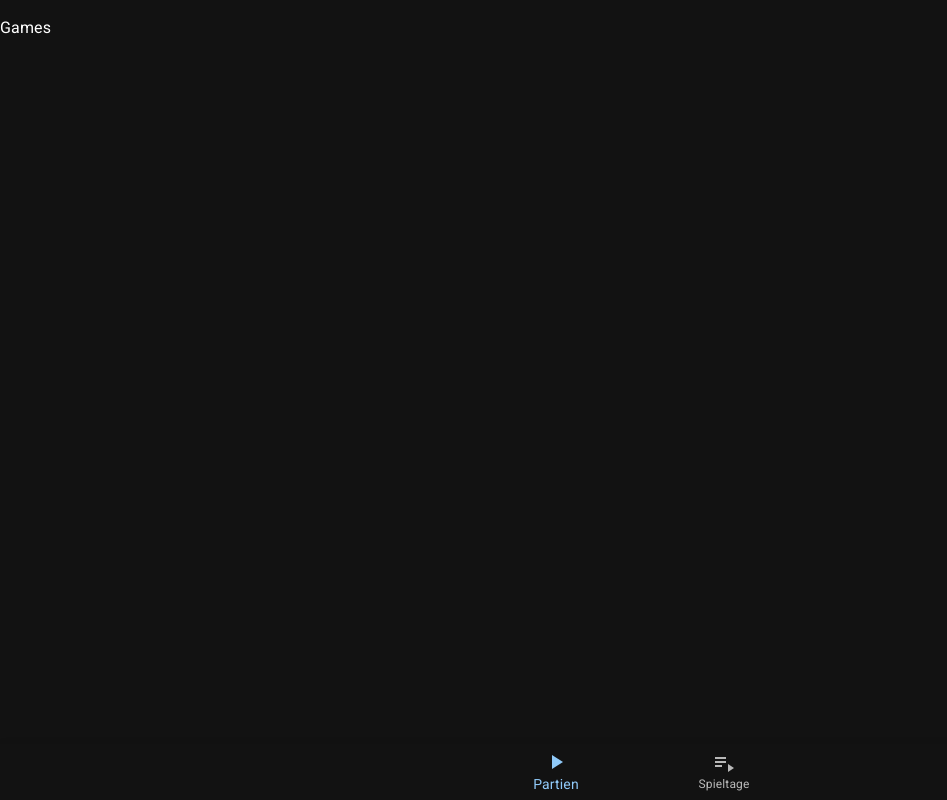
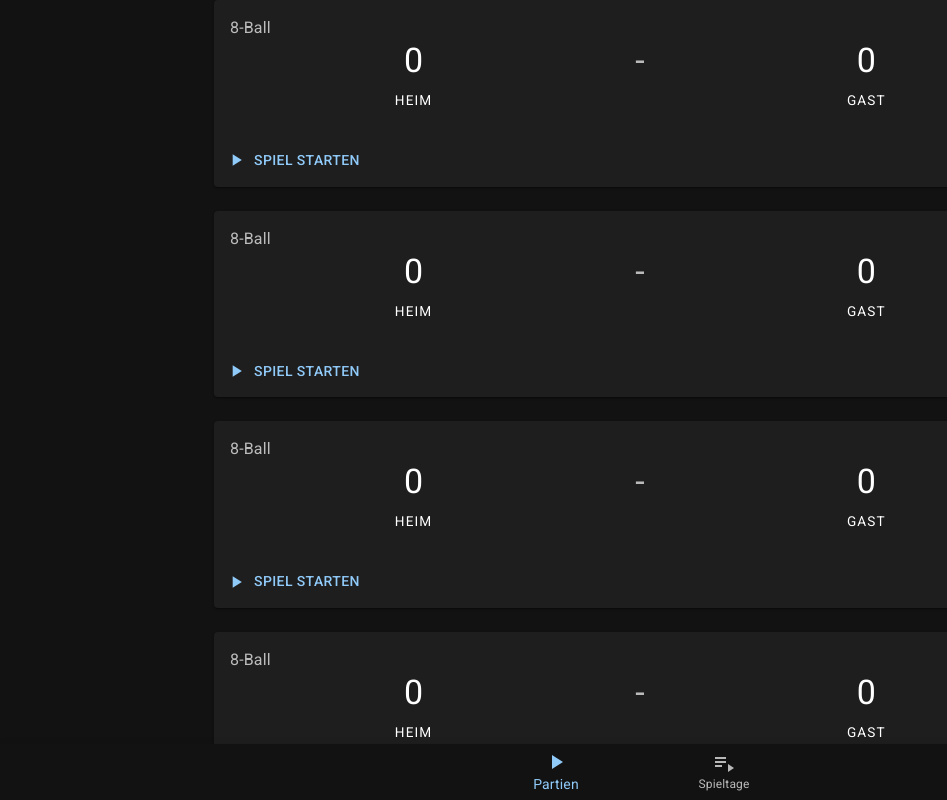
Before and after one commit to sbutz/poolscore, a React (Create React App) app: page /games in a window 1280 px wide. Shown: the top 800 px of the page, without its empty margins (0-947 px from the left). Built offline with nearby package versions, Linux system fonts and the light colour scheme; no server answers; sample sign-in values are in the browser's storage.

Commit message:
Blueprint for list of games

```diff
--- /dev/null
+++ b/src/lib/Game.ts
@@ -0,0 +1,18 @@
+import { Mode, State } from './GameModes';
+
+export const defaultPlayerNames : PlayerNames = {
+  home: 'Heim',
+  guest: 'Gast',
+};
+
+export interface PlayerNames {
+  home: string;
+  guest: string;
+}
+
+export interface Game {
+  id: string;
+  names: PlayerNames
+  mode: Mode;
+  state: State
+}
--- a/src/views/Games.tsx
+++ b/src/views/Games.tsx
@@ -1,7 +1,84 @@
+import {
+  Button, Card, CardActions, CardContent, Container, Stack, Typography,
+} from '@mui/material';
+import { PlayArrow } from '@mui/icons-material';
+import Grid from '@mui/material/Unstable_Grid2';
+import { Game, defaultPlayerNames } from '../lib/Game';
+import { Mode, getInitialState } from '../lib/GameModes';
+
+function GameCard({
+  id, names, mode, state,
+}: Game) {
+  return (
+    <Card>
+      <CardContent>
+        <Stack direction="row" spacing={1}>
+          <Typography color="text.secondary" mb={3}>
+            {Mode.toString(mode)}
+          </Typography>
+        </Stack>
+
+        <Grid container spacing={2}>
+          <Grid xs={5.5}>
+            <Stack direction={{ xs: 'column-reverse', md: 'column-reverse' }} spacing={{ xs: 0, md: 0 }} justifyContent="center" textAlign="center">
+              <Typography variant="overline" fontSize="0.85rem">{names.home}</Typography>
+              <Typography variant="h4">{state.home.score}</Typography>
+            </Stack>
+          </Grid>
+          <Grid xs={1} textAlign="center">
+            <Typography variant="h4" color="text.secondary">-</Typography>
+          </Grid>
+          <Grid xs={5.5}>
+            <Stack direction={{ xs: 'column', md: 'column' }} spacing={{ xs: 0, md: 0 }} justifyContent="center" textAlign="center">
+              <Typography variant="h4">{state.guest.score}</Typography>
+              <Typography variant="overline" fontSize="0.85rem">{names.guest}</Typography>
+            </Stack>
+          </Grid>
+        </Grid>
+
+      </CardContent>
+      <CardActions>
+        <Button
+          startIcon={<PlayArrow />}
+          onClick={() => { console.log(id); }}
+        >
+          Spiel starten
+        </Button>
+      </CardActions>
+    </Card>
+  );
+}
+
+const games = [
+  {
+    id: '1', mode: Mode.Ball8, state: getInitialState(Mode.Ball8), names: defaultPlayerNames,
+  },
+  {
+    id: '2', mode: Mode.Ball8, state: getInitialState(Mode.Ball8), names: defaultPlayerNames,
+  },
+  {
+    id: '3', mode: Mode.Ball8, state: getInitialState(Mode.Ball8), names: defaultPlayerNames,
+  },
+  {
+    id: '4', mode: Mode.Ball8, state: getInitialState(Mode.Ball8), names: defaultPlayerNames,
+  },
+  {
+    id: '5', mode: Mode.Ball8, state: getInitialState(Mode.Ball8), names: defaultPlayerNames,
+  },
+  {
+    id: '6', mode: Mode.Straight, state: getInitialState(Mode.Straight), names: defaultPlayerNames,
+  },
+];
+
 export default function Games() {
   return (
-    <p>
-      Games
-    </p>
+    <Container maxWidth="md">
+      <Stack spacing={3}>
+        {games.map((game: Game) => (
+        // eslint-disable-next-line react/jsx-props-no-spreading
+          <GameCard key={game.id} {...game} />
+        ))}
+      </Stack>
+    </Container>
   );
 }
```
